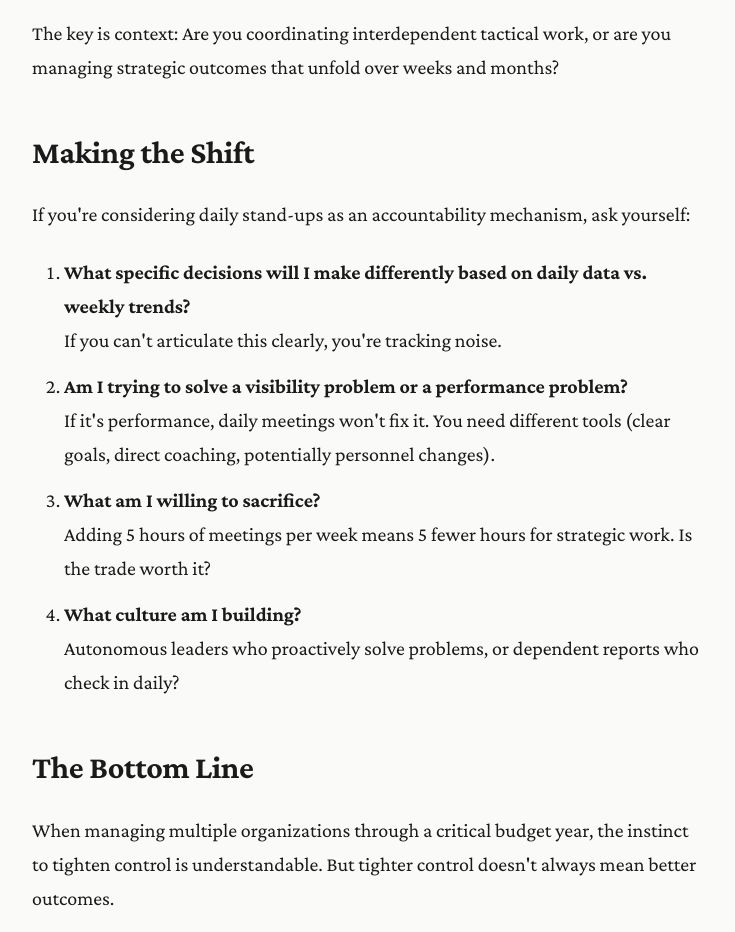
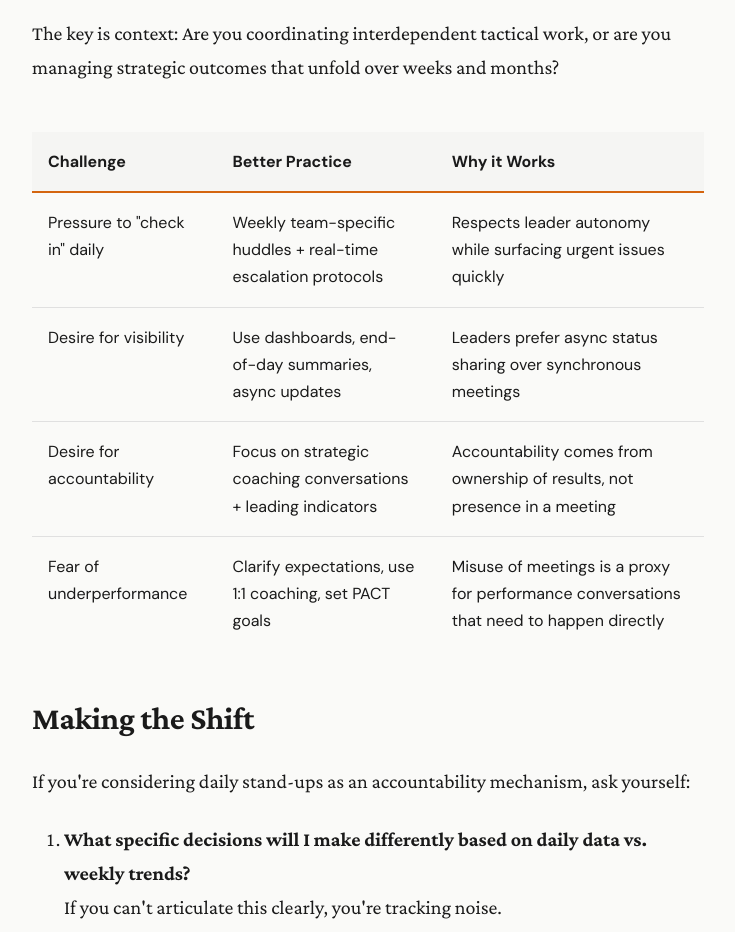
Before and after one commit to goldenraysheo/accountability_and_stand-ups, a plain HTML site: page index.html in a window 1280 px wide. Shown: the part 6620-7552 px from the top of the page, without its empty margins (272-1007 px from the left). Drawn offline with nearby package versions, Linux system fonts and the light colour scheme.

Commit message:
Update index 2.html

```diff
--- a/index.html
+++ b/index.html
@@ -366,7 +366,39 @@
 
             <p>The key is context: Are you coordinating interdependent tactical work, or are you managing strategic outcomes that unfold over weeks and months?</p>
 
-            <h2>Making the Shift</h2>
+            <div style="margin: 48px 0; overflow-x: auto;">
+    <table style="width: 100%; border-collapse: collapse; font-family: var(--font-sans); font-size: 16px;">
+        <thead>
+            <tr style="background: #f5f5f3; border-bottom: 2px solid var(--color-accent);">
+                <th style="padding: 16px; text-align: left; font-weight: 700;">Challenge</th>
+                <th style="padding: 16px; text-align: left; font-weight: 700;">Better Practice</th>
+                <th style="padding: 16px; text-align: left; font-weight: 700;">Why it Works</th>
+            </tr>
+        </thead>
+        <tbody>
+            <tr style="border-bottom: 1px solid #e0e0e0;">
+                <td style="padding: 16px; vertical-align: top;">Pressure to "check in" daily</td>
+                <td style="padding: 16px; vertical-align: top;">Weekly team-specific huddles + real-time escalation protocols</td>
+                <td style="padding: 16px; vertical-align: top;">Respects leader autonomy while surfacing urgent issues quickly</td>
+            </tr>
+            <tr style="border-bottom: 1px solid #e0e0e0;">
+                <td style="padding: 16px; vertical-align: top;">Desire for visibility</td>
+                <td style="padding: 16px; vertical-align: top;">Use dashboards, end-of-day summaries, async updates</td>
+                <td style="padding: 16px; vertical-align: top;">Leaders prefer async status sharing over synchronous meetings</td>
+            </tr>
+            <tr style="border-bottom: 1px solid #e0e0e0;">
+                <td style="padding: 16px; vertical-align: top;">Desire for accountability</td>
+                <td style="padding: 16px; vertical-align: top;">Focus on strategic coaching conversations + leading indicators</td>
+                <td style="padding: 16px; vertical-align: top;">Accountability comes from ownership of results, not presence in a meeting</td>
+            </tr>
+            <tr>
+                <td style="padding: 16px; vertical-align: top;">Fear of underperformance</td>
+                <td style="padding: 16px; vertical-align: top;">Clarify expectations, use 1:1 coaching, set PACT goals</td>
+                <td style="padding: 16px; vertical-align: top;">Misuse of meetings is a proxy for performance conversations that need to happen directly</td>
+            </tr>
+        </tbody>
+    </table>
+</div><h2>Making the Shift</h2>
             <p>If you're considering daily stand-ups as an accountability mechanism, ask yourself:</p>
 
             <ol>
```
